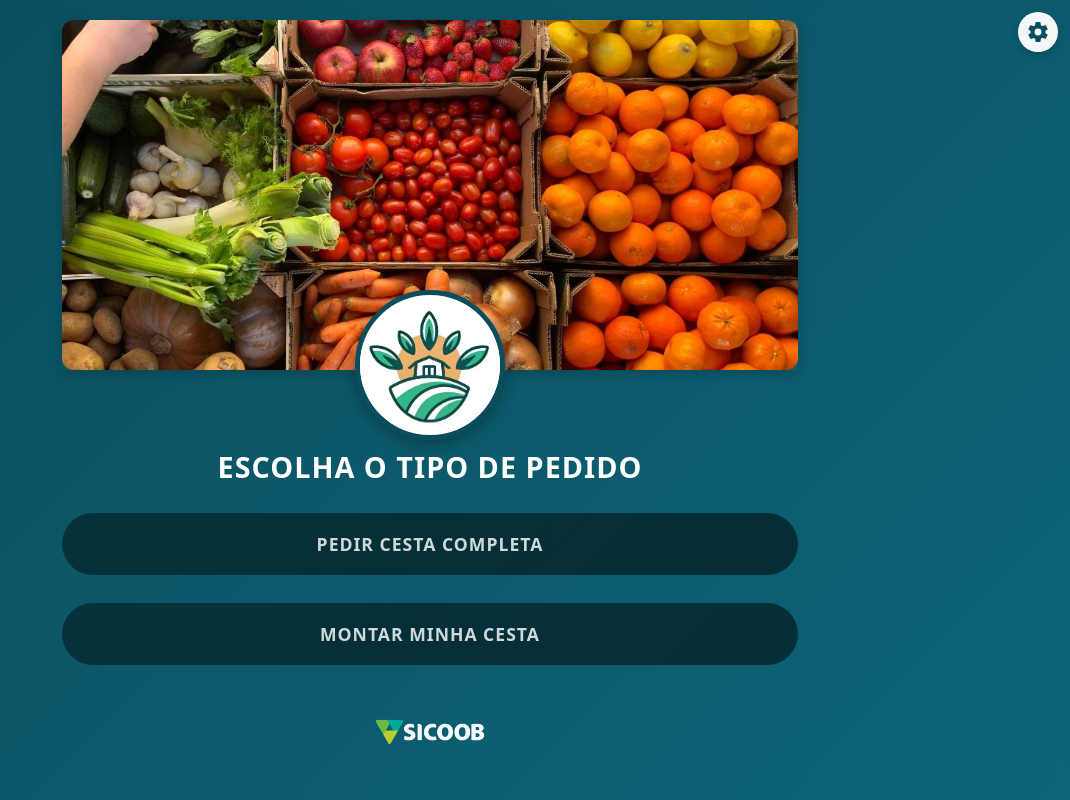
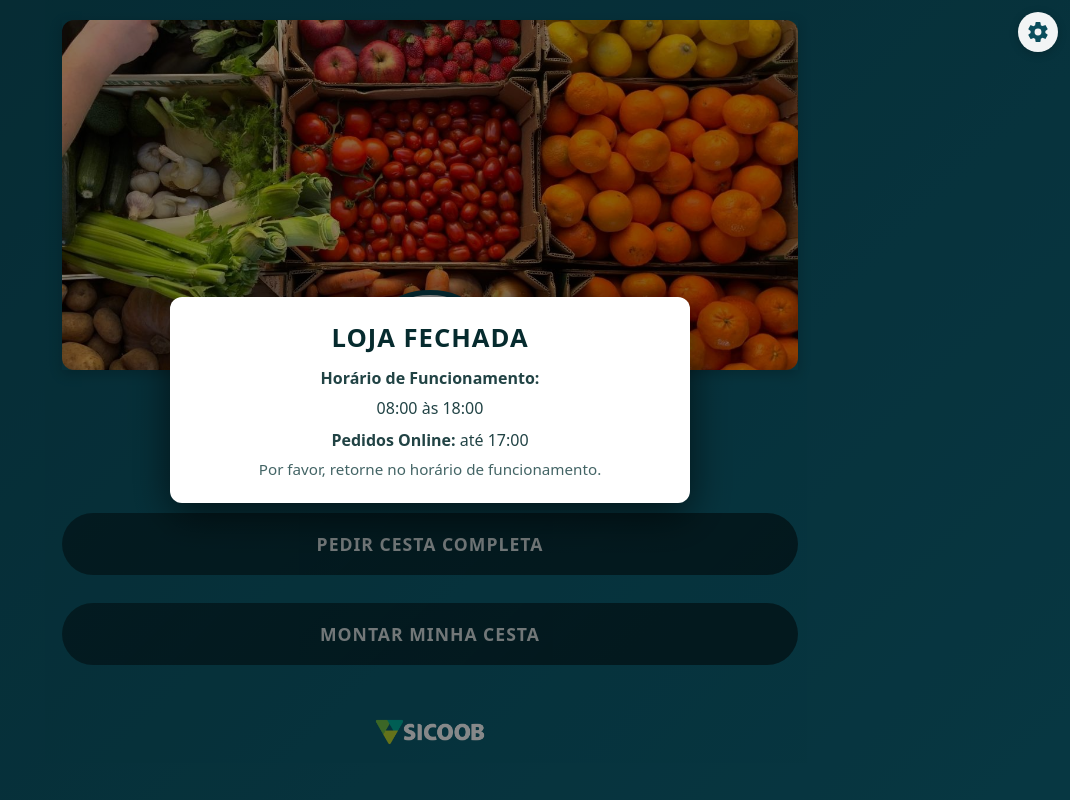
Before and after one commit to lluisacaetano/camfor-app, a React (Create React App) app: page / in a window 1280 px wide. Shown: the whole page, without its empty margins (210-1280 px from the left). Built offline with nearby package versions, Linux system fonts and the light colour scheme.

Commit message:
Melhorias no sistema de abertura da loja
- Loja abre apenas quando admin configura produtos e preços
- Pedidos online até 17:00
- Horário de funcionamento exibido: 08:00 às 18:00
- Popup AGUARDE com ícone de relógio e fundo teal

```diff
--- a/src/components/CamforHome.css
+++ b/src/components/CamforHome.css
@@ -203,6 +203,21 @@
   box-shadow: 0 12px 40px rgba(0,0,0,0.6);
 }
 
+/* Modal AGUARDE com fundo igual ao app */
+.ch-aguarde-modal {
+  background: linear-gradient(135deg, #0a4d5c 0%, #0d6478 100%);
+  color: #fff;
+}
+.ch-aguarde-modal .ch-closed-title {
+  color: #fff;
+}
+.ch-aguarde-modal .ch-closed-hours {
+  color: rgba(255,255,255,0.95);
+}
+.ch-aguarde-modal .ch-closed-note {
+  color: rgba(255,255,255,0.85);
+}
+
 /* Texto grande do modal */
 .ch-closed-title {
   font-size: 1.6rem;
--- a/src/components/CamforHome.jsx
+++ b/src/components/CamforHome.jsx
@@ -40,14 +40,18 @@ export default function CamforHome() {
     }
     function checkBusinessHours() {
       const h = new Date().getHours();
-      return h >= 0 && h < 24; // loja aberta 07:00 - 17:00
+      return h < 17; // pedidos apenas até 17:00
     }
     function refreshMain() {
       performDailyResetIfNeeded();
       setIsOpenTime(checkBusinessHours());
       try {
         const rawItems = localStorage.getItem('camfor_selected_items');
-        setHasProducts(rawItems ? (JSON.parse(rawItems).length > 0) : false);
+        const rawPrices = localStorage.getItem('camfor_prices');
+        const hasItems = rawItems ? (JSON.parse(rawItems).length > 0) : false;
+        const prices = rawPrices ? JSON.parse(rawPrices) : {};
+        const hasPrices = prices[10] > 0 || prices[15] > 0 || prices[18] > 0;
+        setHasProducts(hasItems && hasPrices);
       } catch (e) {
         setHasProducts(false);
       }
@@ -179,15 +183,31 @@ export default function CamforHome() {
         </div>
       </div>
 
-      {/* Overlay LOJA FECHADA */}
-      {!isOpenTime && (
+      {/* Overlay LOJA FECHADA - mostra se passou das 17h OU se admin não configurou produtos */}
+      {(!isOpenTime || !hasProducts) && (
         <div className="ch-closed-backdrop" role="dialog" aria-modal="true">
-          <div className="ch-closed-modal">
-            <div className="ch-closed-title">LOJA FECHADA</div>
-            <div className="ch-closed-hours"><strong>Horário de Funcionamento da Loja:</strong> </div>
-            <div className="ch-closed-hours"> 07:00 às 17:00</div>
-            <div className="ch-closed-hours"><strong>Horário de Entregas:</strong> 07:00 às 16:00</div>
-            <div className="ch-closed-note">Por favor, retorne no horário de funcionamento.</div>
+          <div className={`ch-closed-modal ${isOpenTime && !hasProducts ? 'ch-aguarde-modal' : ''}`}>
+            {isOpenTime && !hasProducts && (
+              <div style={{ fontSize: 40, marginBottom: 12 }}>🕐</div>
+            )}
+            <div className="ch-closed-title">
+              {!isOpenTime ? 'LOJA FECHADA' : 'AGUARDE'}
+            </div>
+            {!isOpenTime ? (
+              <>
+                <div className="ch-closed-hours"><strong>Horário de Funcionamento:</strong></div>
+                <div className="ch-closed-hours">08:00 às 18:00</div>
+                <div className="ch-closed-hours" style={{ marginTop: 8 }}><strong>Pedidos Online:</strong> até 17:00</div>
+                <div className="ch-closed-note">Por favor, retorne no horário de funcionamento.</div>
+              </>
+            ) : (
+              <>
+                <div className="ch-closed-hours">Os produtos do dia ainda não foram configurados.</div>
+                <div className="ch-closed-hours" style={{ marginTop: 12 }}><strong>Horário de Funcionamento:</strong></div>
+                <div className="ch-closed-hours">08:00 às 18:00</div>
+                <div className="ch-closed-note">Por favor, aguarde o administrador liberar os pedidos.</div>
+              </>
+            )}
           </div>
         </div>
       )}
```
